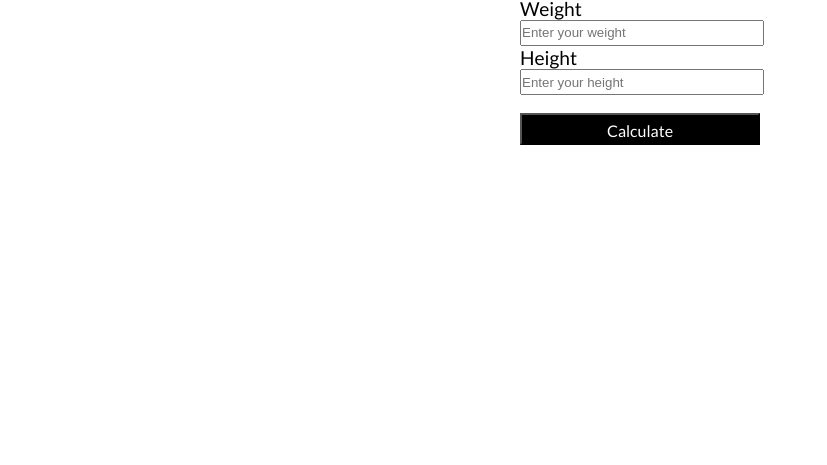
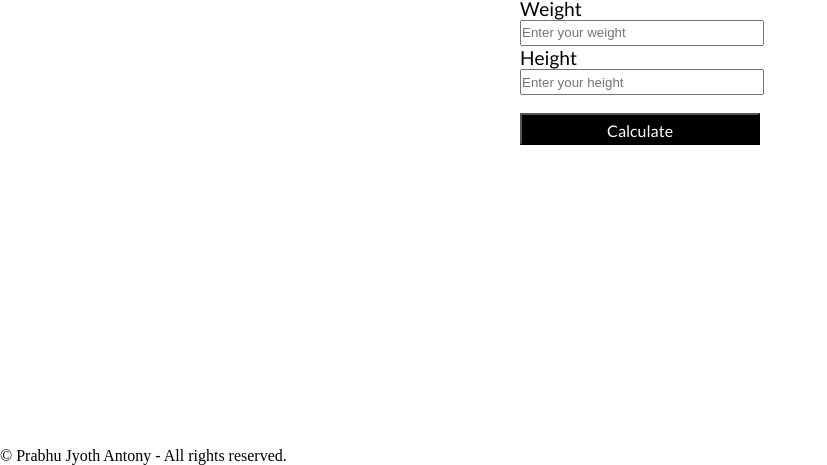
Before and after one commit to prabhujyoth/BMI, a plain HTML site: page index.html in a window 1280 px wide. Shown: the part 353-818 px from the top of the page, without its empty margins (0-827 px from the left). Drawn offline with Linux system fonts and the light colour scheme.

Commit message:
Update index.html

```diff
--- a/index.html
+++ b/index.html
@@ -3,7 +3,7 @@
 <head>
     <meta charset="UTF-8">
     <meta name="viewport" content="width=device-width, initial-scale=1.0">
-    <title>Document</title>
+    <title>BMI Calculator</title>
     <link rel="stylesheet" href="style.css">
     <link rel="preconnect" href="https://fonts.googleapis.com">
     <link rel="preconnect" href="https://fonts.gstatic.com" crossorigin>
@@ -27,4 +27,7 @@
 
     <script src="script.js"></script>
 </body>
+    <footer>
+        © Prabhu Jyoth Antony - All rights reserved.
+    </footer>
 </html>
```
